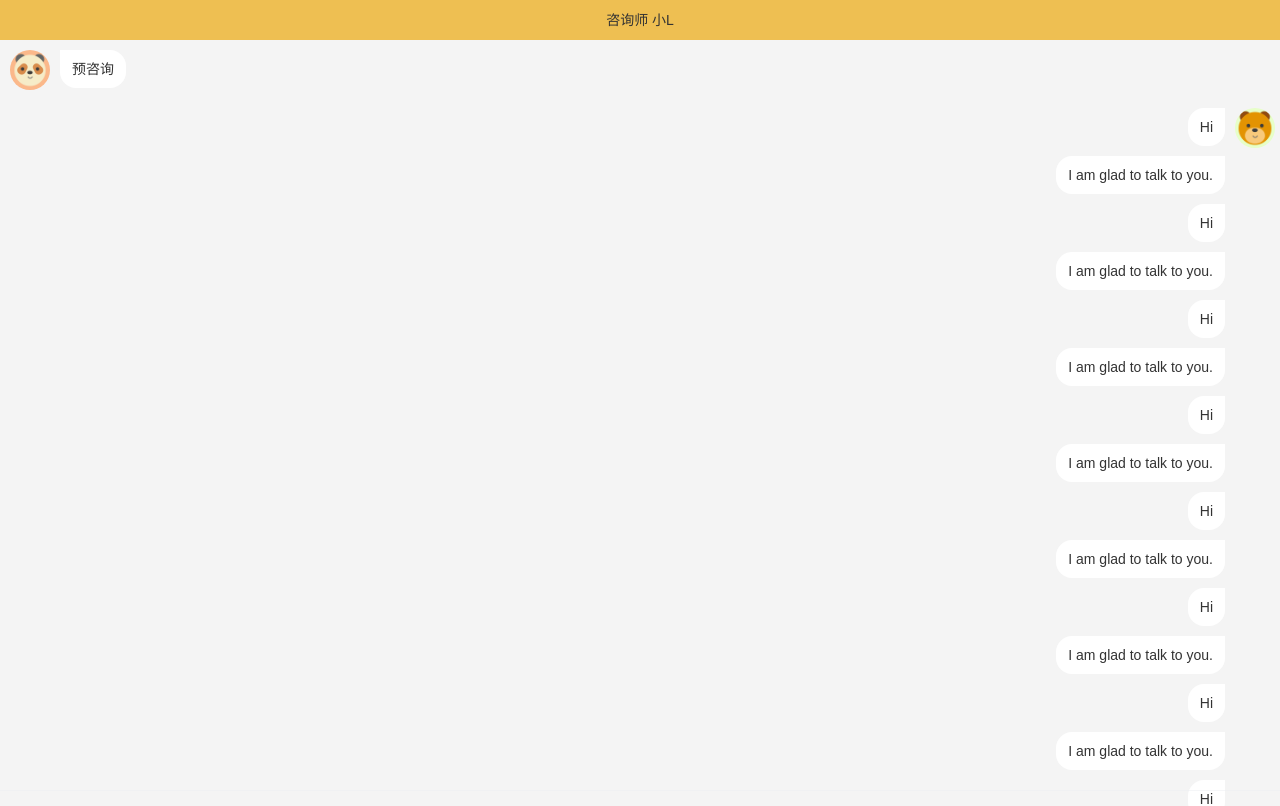
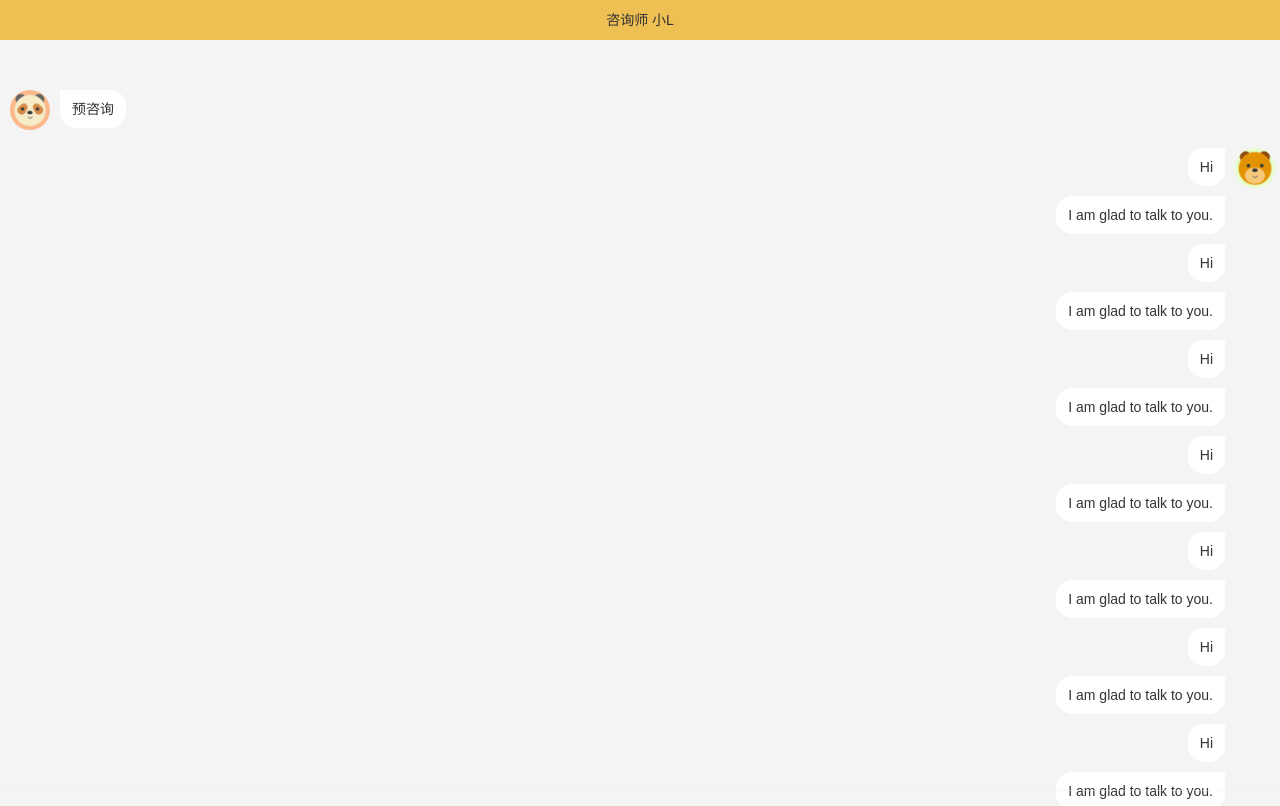
Before and after one commit to qiuhuachuan/h5-chat, a Vue app: page / in a window 1280 px wide. Shown: the top 806 px of the page. Built offline with nearby package versions, Linux system fonts and the light colour scheme.

Commit message:
初始化项目

```diff
--- a/src/pages/chat/Chat.vue
+++ b/src/pages/chat/Chat.vue
@@ -27,22 +27,21 @@ export default defineComponent({
 </script>
 
 <style lang="less" scoped>
-// .chat-wrapper {
-//   position: relative;
-//   .header {
-//     height: 40px;
-//   }
-//   .content {
-//     height: 100%;
-//   }
-//   .footer {
-//     // margin-top: auto;
-//     position: fixed;
-//     bottom: 10px;
-//     left: 0;
-//     right: 0;
-//     height: 100px;
-//     z-index: 1000;
-//   }
-// }
+.chat-wrapper {
+  .header {
+    height: 40px;
+  }
+  .content {
+    flex: 1;
+  }
+  .footer {
+    margin-top: auto;
+    position: fixed;
+    bottom: 10px;
+    left: 0;
+    right: 0;
+    height: 100px;
+    z-index: 1000;
+  }
+}
 </style>
```
